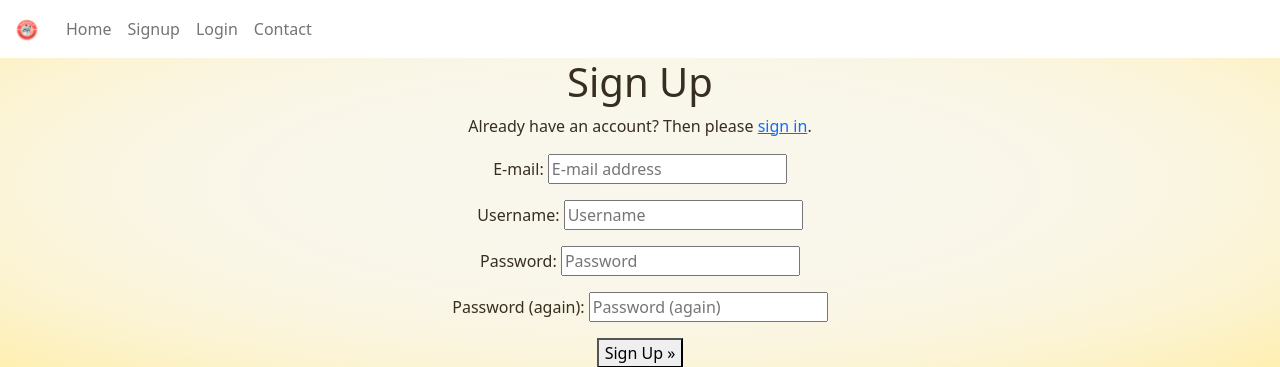
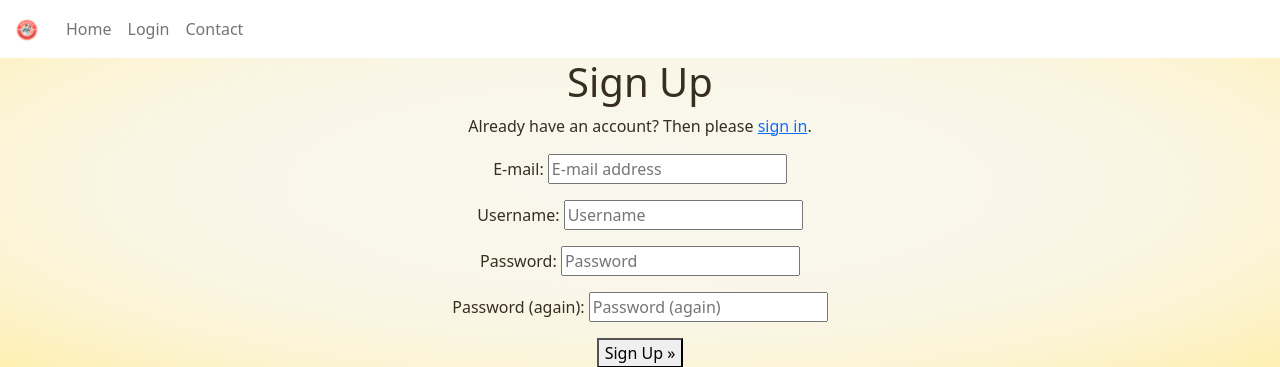
Before and after one commit to devancadman/SummerCode, a Django app: page /accounts/signup/ in a window 1280 px wide. Shown: the top 367 px of the page. Run offline with Django 4.2, Linux system fonts and the light colour scheme.

Commit message:
Nav bar changed, added dropdown for user profile and event form

```diff
--- a/templates/base.html
+++ b/templates/base.html
@@ -28,26 +28,34 @@
            aria-controls="navbarText" aria-expanded="false" aria-label="Toggle navigation">
            <span class="navbar-toggler-icon"></span>
        </button>
-       <div class="collapse navbar-collapse" id="navbarText">
+       <div class="collapse navbar-collapse" id="navbarDropdown">
            <ul class="navbar-nav me-auto mb-2 mb-lg-0">
                <li class="nav-item">
                    <a class="nav-link" href="{% url 'home_page' %}">Home</a>
                </li>
-               {% if user.is_authenticated %}
                <li class="nav-item">
-                   <a class="nav-link" href="">Profile</a>
-               </li>
-               <li class="nav-item">
-                   <a class="nav-link" href="{% url 'account_logout' %}">Logout</a>
-               </li>
-               {% else %}
-               <li class="nav-item">
-                   <a class="nav-link" href="{% url 'account_signup' %}">Signup</a>
-               </li>
-               <li class="nav-item">
-                   <a class="nav-link" href="{% url 'account_login' %}">Login</a>
-               </li>
-               {% endif %}
+                <!--IF USER IS AUTHENTICATED-->
+                {% if user.is_authenticated %}
+                <a class="nav-link d-none" href="{% url 'account_logout'%}">Logout</a>
+                {% else %}
+                <a class="nav-link" href="{% url 'account_login'%}">Login</a>
+                {% endif %}
+             </li>
+
+
+             {% if user.is_authenticated %}
+             <li class="nav-item dropdown">
+                <a class="nav-link dropdown-toggle" href="#" id="navbarDropdown" role="button" data-bs-toggle="dropdown" aria-expanded="false">
+                Hi {{ user.username }}
+                </a>
+                <div class="dropdown-menu" aria-labelledby="navbarDropdown">
+                   <a class="dropdown-item" href="#">Profile</a>
+                   <a class="dropdown-item" href="{% url 'add_event' %}">Create Event</a>
+                   <div class="dropdown-divider"></div>
+                   <a class="dropdown-item" href="{% url 'account_logout' %}">Logout</a>
+                </div>
+             </li>
+             {% endif %}
                <li class="nav-item">
                    <a class="nav-link" href="{% url 'contact' %}">Contact</a>
                </li>
@@ -55,6 +63,8 @@
        </div>
    </div>
 </nav>
+
+
       <!-- MESSAGE  -->
       {% for message in messages %}
       <div class="container-fluid p-0 text-center" id="msg">
```
Also changed, not shown: db.sqlite3.
